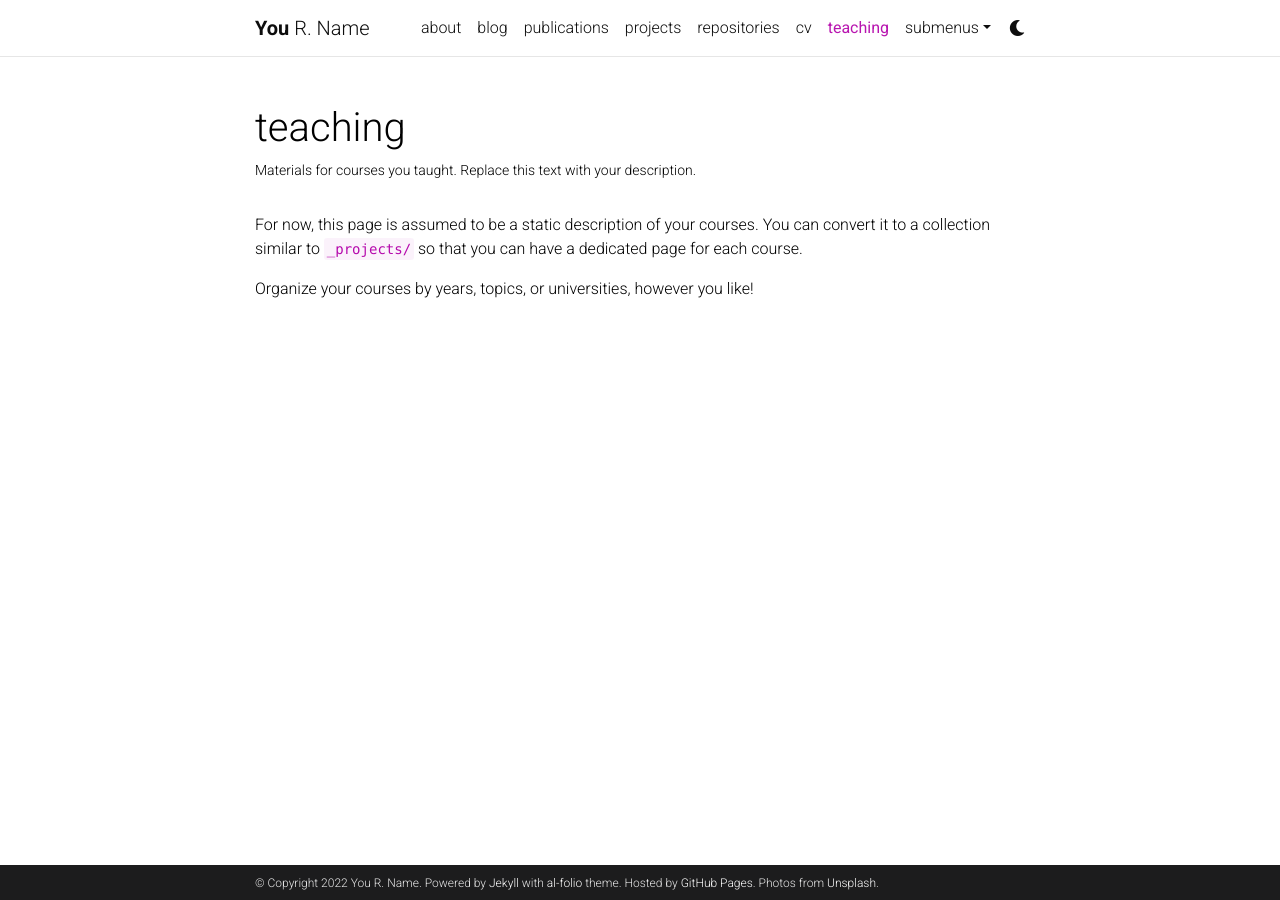
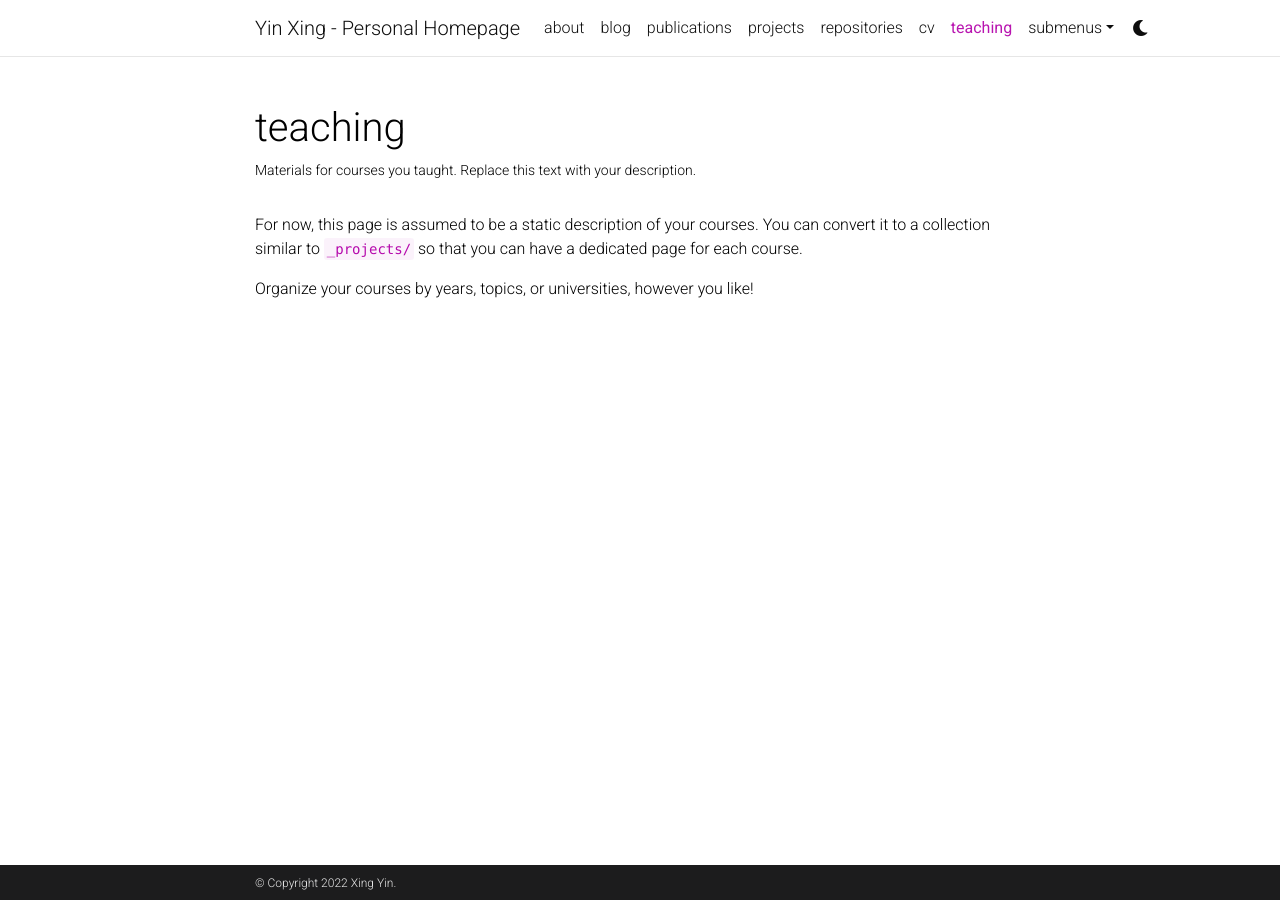
Before and after one commit to sterling-yin/sterling-yin.github.io, a Jekyll site: the page built from _pages/teaching.md, in a window 1280 px wide. Built offline with Jekyll 4.4.1, drawn with Linux system fonts in a browser that asks for light colours; comment, search, counter and statistics services are not loaded; a style sheet for code colours, icons or effects is not loaded.

Commit message:
Update _config.yml

```diff
--- a/_config.yml
+++ b/_config.yml
@@ -2,24 +2,21 @@
 # Site settings
 # -----------------------------------------------------------------------------
 
-title: blank # the website title (if blank, full name will be used instead)
-first_name: You
-middle_name: R.
-last_name: Name
-email: you@example.com
+title: Yin Xing - Personal Homepage # the website title (if blank, full name will be used instead)
+first_name: Xing
+middle_name:
+last_name: Yin
+email: yinxing@zju.edu.cn
 description: > # the ">" symbol means to ignore newlines until "footer_text:"
   A simple, whitespace theme for academics. Based on [*folio](https://github.com/bogoli/-folio) design.
 footer_text: >
-  Powered by <a href="https://jekyllrb.com/" target="_blank">Jekyll</a> with <a href="https://github.com/alshedivat/al-folio">al-folio</a> theme.
-  Hosted by <a href="https://pages.github.com/" target="_blank">GitHub Pages</a>.
-  Photos from <a href="https://unsplash.com" target="_blank">Unsplash</a>.
 keywords: jekyll, jekyll-theme, academic-website, portfolio-website  # add your own keywords or leave empty
 
 lang: en # the language of your site (for example: en, fr, cn, ru, etc.)
 icon: ⚛️  # the emoji used as the favicon (alternatively, provide image name in /assets/img/)
 
 url: https://sterling-yin.github.io # the base hostname & protocol for your site
-baseurl: /al-folio # the subpath of your site, e.g. /blog/
+baseurl: /blog/ # the subpath of your site, e.g. /blog/
 last_updated: false # set to true if you want to display last updated in the footer
 impressum_path:  # set to path to include impressum link in the footer, use the same path as permalink in a page, helps to conform with EU GDPR
 
```
